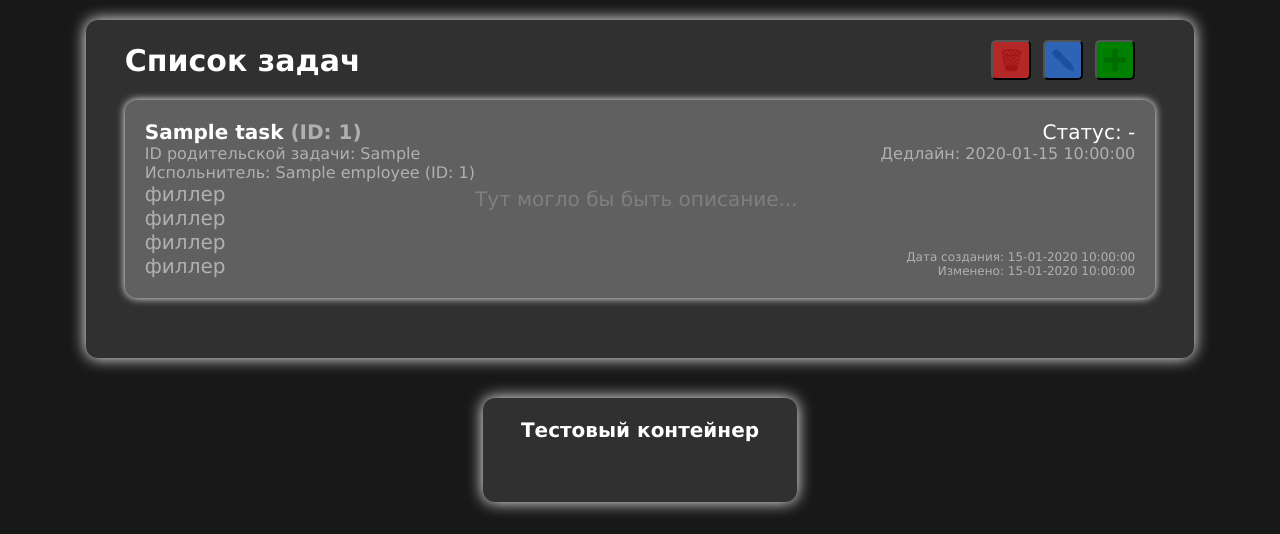
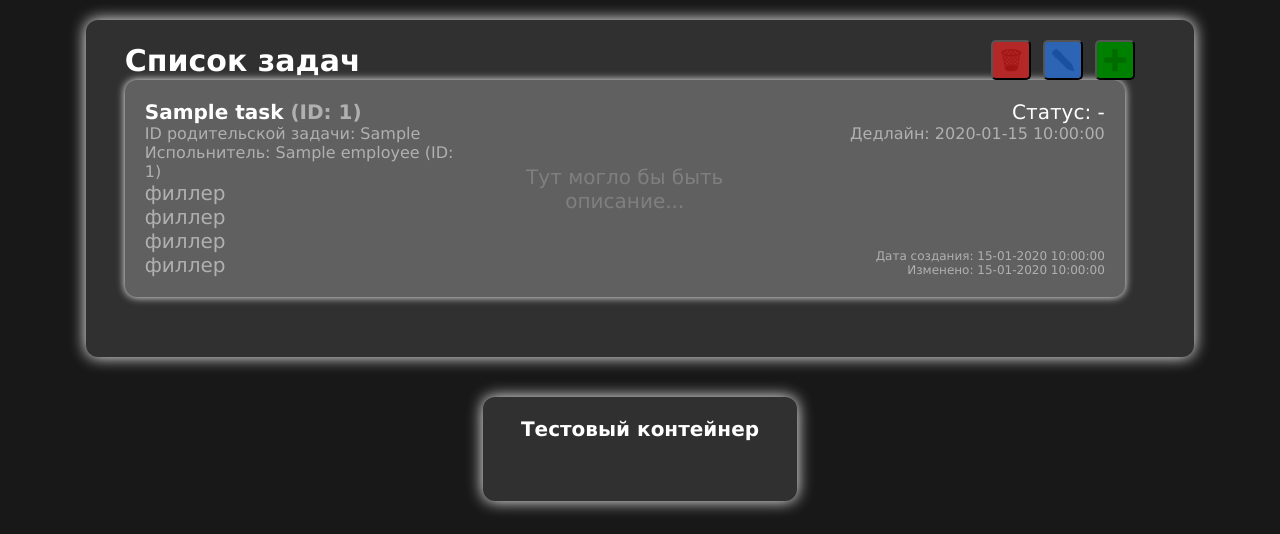
Before and after one commit to drankpanda/TaskTracker, a FastAPI app: template app/templates/tasks.html in a window 1280 px wide. Shown: the top 534 px of the page. Run offline with FastAPI, Linux system fonts and the light colour scheme; the template is opened without the code that fills it: most values are stand-ins (such as "Sample title", 1, 10 or a date in 2020); parts of the project's set-up code (start-up, migrations or seed data) failed here and were passed over.

Commit message:
Fix grid-template-rows and width for tasks

```diff
--- a/app/static/styles/drag-n-drop.css
+++ b/app/static/styles/drag-n-drop.css
@@ -10,7 +10,6 @@
 
 .dnd-container>.top-bar {
     padding-right: var(--task-padding);
-    margin-bottom: 1rem;
 }
 
 .dnd-container>.top-bar h2 {
--- a/app/static/styles/tasks.css
+++ b/app/static/styles/tasks.css
@@ -2,12 +2,13 @@
 .task {
     display: grid;
     grid-template-columns: repeat(12, 1fr);
-    grid-template-rows: fit-content 1fr;
-    width: min(1000px, max-content);
+    grid-template-rows: fit-content(10%) 1fr;
+    width: min(1000px, 100%);
     background-color: rgb(96, 96, 96);
     padding: var(--task-padding);
     border-radius: 12px;
     box-shadow: 0 0 8px;
+    box-sizing: border-box;
 }
 
 .task:hover {
```
